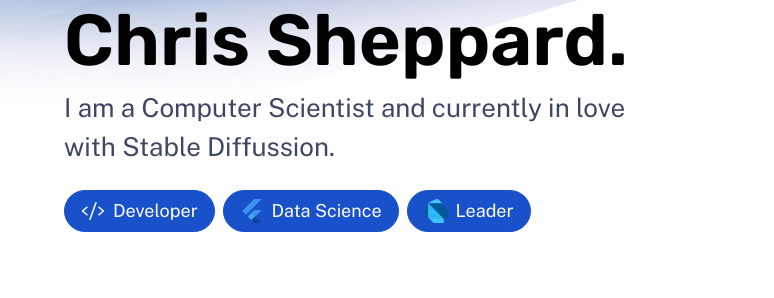
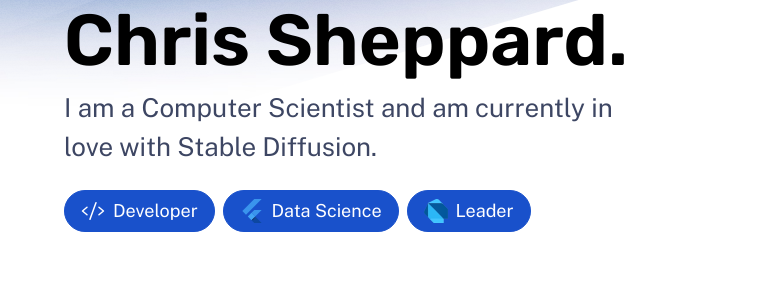
Before and after one commit to CSheppardCodes/.me, an Astro site: page / in a window 1280 px wide. Shown: the part 399-697 px from the top of the page, 0-774 px from the left. Built offline with nearby package versions, Linux system fonts and the light colour scheme; Astro itself is replaced by a stand-in of ours.

Commit message:
intro change

```diff
--- a/src/pages/index.astro
+++ b/src/pages/index.astro
@@ -31,7 +31,7 @@ const projects = (await getCollection('work'))
       <header class="hero">
         <Hero
           title="Hello, my name is Chris Sheppard."
-          tagline="I am a Computer Scientist and currently in love with Stable Diffussion."
+          tagline="I am a Computer Scientist and am currently in love with Stable Diffusion."
           align="start"
         >
           <div class="roles">
```
